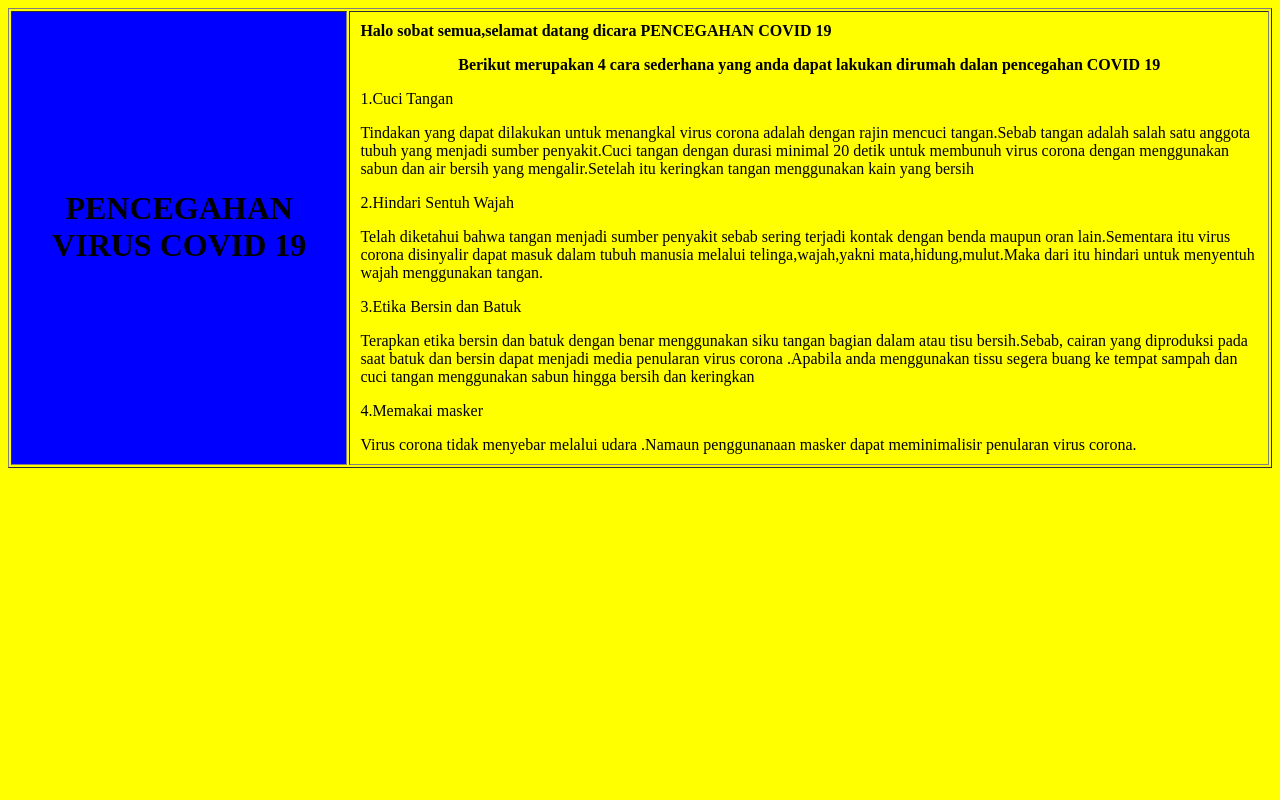
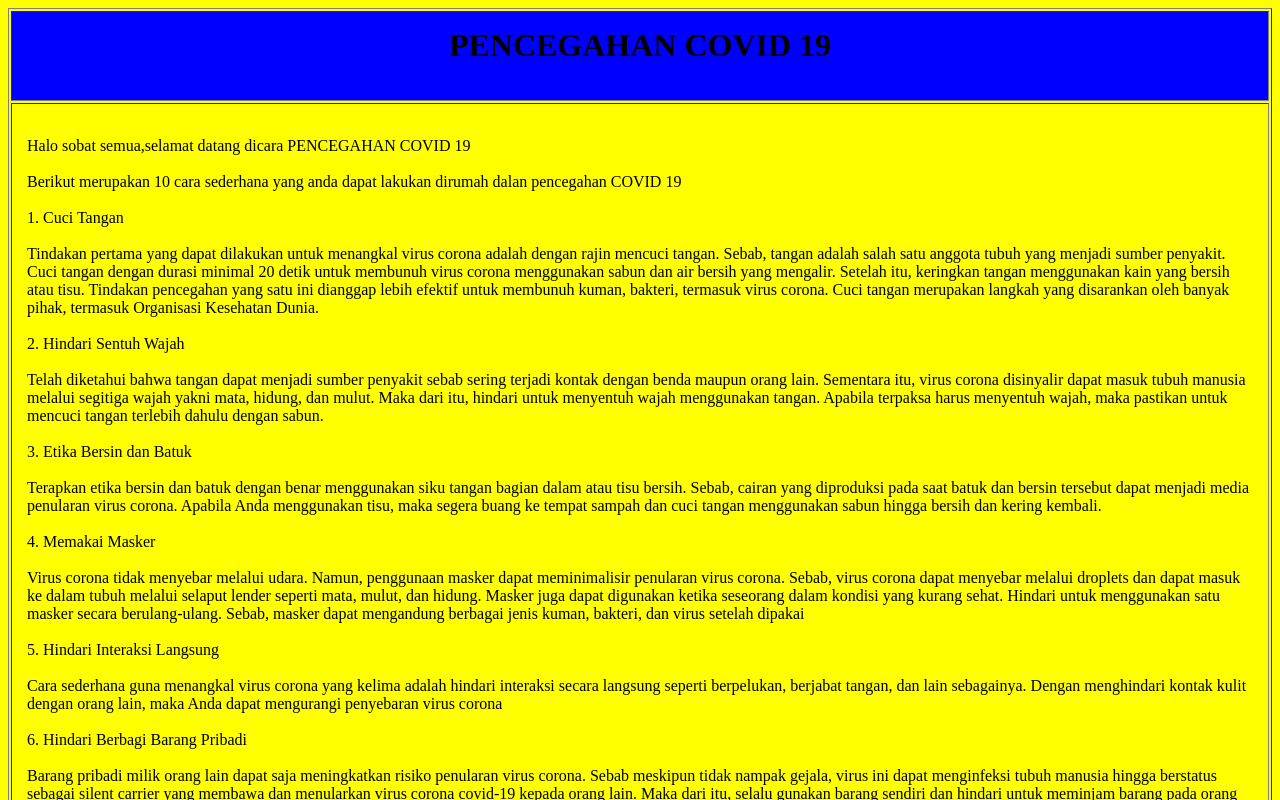
Before and after one commit to Anandatika/Anandatika.github.io, a plain HTML site: page index.html in a window 1280 px wide. Shown: the top 800 px of the page. Drawn offline with Linux system fonts and the light colour scheme.

Commit message:
INDEX.HTML

```diff
--- a/index.html
+++ b/index.html
@@ -3,20 +3,48 @@
   <title>PENCEGAHAN VIRUS COVID-19</title>
 </head>
 <body>
-<table border="1"cellpadding="10">
-  <td bgcolor="blue"><center><h1>PENCEGAHAN VIRUS COVID 19</h1></center></td>
-<td>
-<body bgcolor="yellow">
-<p><b>Halo sobat semua,selamat datang dicara PENCEGAHAN COVID 19</b></p>
-<p><center><b>Berikut merupakan 4 cara sederhana yang anda dapat lakukan dirumah dalan pencegahan COVID 19</b></center></p>
-<p>1.Cuci Tangan</p>
-<p> Tindakan yang dapat dilakukan untuk menangkal virus corona adalah dengan rajin mencuci tangan.Sebab tangan adalah salah satu anggota tubuh yang menjadi sumber penyakit.Cuci tangan dengan durasi minimal 20 detik untuk membunuh virus corona dengan menggunakan sabun dan air bersih yang mengalir.Setelah itu keringkan tangan menggunakan kain yang bersih</p>
-<p>2.Hindari Sentuh Wajah</p>
-<p>Telah diketahui bahwa tangan menjadi sumber penyakit sebab sering terjadi kontak dengan benda maupun oran lain.Sementara itu virus corona disinyalir dapat masuk dalam tubuh manusia melalui telinga,wajah,yakni mata,hidung,mulut.Maka dari itu hindari untuk menyentuh wajah menggunakan tangan.</p>
-<p>3.Etika Bersin dan Batuk</p>
-</p>Terapkan etika bersin dan batuk dengan benar  menggunakan siku tangan bagian dalam atau tisu bersih.Sebab, cairan yang diproduksi pada saat batuk dan bersin dapat menjadi media penularan virus corona .Apabila anda menggunakan tissu segera buang ke tempat sampah dan cuci tangan menggunakan sabun hingga bersih dan keringkan</p>
-<p>4.Memakai masker</p>
-<p>Virus corona tidak menyebar melalui udara .Namaun penggunanaan masker dapat meminimalisir  penularan virus corona.</p>
+<table width="100%"height="100%"cellpadding="15px"border="1"align="center">
+  <tr>
+    <td bgcolor="blue"align="center"><h1>PENCEGAHAN COVID 19</h1></td>
+  </tr>
+  <tr>
+    <td>
+      <body bgcolor="yellow"><br>Halo sobat semua,selamat datang dicara PENCEGAHAN COVID 19</br>
+<br>Berikut merupakan 10 cara sederhana yang anda dapat lakukan dirumah dalan pencegahan COVID 19</br>
+  <br>1. Cuci Tangan</br>
+<br>Tindakan pertama yang dapat dilakukan untuk menangkal virus corona adalah dengan rajin mencuci tangan. Sebab, tangan adalah salah satu anggota tubuh yang menjadi sumber penyakit.
+Cuci tangan dengan durasi minimal 20 detik untuk membunuh virus corona menggunakan sabun dan air bersih yang mengalir. Setelah itu, keringkan tangan menggunakan kain yang bersih atau tisu.
+Tindakan pencegahan yang satu ini dianggap lebih efektif untuk membunuh kuman, bakteri, termasuk virus corona. Cuci tangan merupakan langkah yang disarankan oleh banyak pihak, termasuk Organisasi Kesehatan Dunia.</br>
+  <br>2. Hindari Sentuh Wajah</br>
+<br>Telah diketahui bahwa tangan dapat menjadi sumber penyakit sebab sering terjadi kontak dengan benda maupun orang lain. Sementara itu, virus corona disinyalir dapat masuk tubuh manusia melalui segitiga wajah yakni mata, hidung, dan mulut.
+Maka dari itu, hindari untuk menyentuh wajah menggunakan tangan. Apabila terpaksa harus menyentuh wajah, maka pastikan untuk mencuci tangan terlebih dahulu dengan sabun.</br>
+<br>3. Etika Bersin dan Batuk</br>
+</br>Terapkan etika bersin dan batuk dengan benar menggunakan siku tangan bagian dalam atau tisu bersih. Sebab, cairan yang diproduksi pada saat batuk dan bersin tersebut dapat menjadi media penularan virus corona.
+Apabila Anda menggunakan tisu, maka segera buang ke tempat sampah dan cuci tangan menggunakan sabun hingga bersih dan kering kembali.</br>
+<br>4. Memakai Masker</br>
+<br>Virus corona tidak menyebar melalui udara. Namun, penggunaan masker dapat meminimalisir penularan virus corona. Sebab, virus corona dapat menyebar melalui droplets dan dapat masuk ke dalam tubuh melalui selaput lender seperti mata, mulut, dan hidung.
+Masker juga dapat digunakan ketika seseorang dalam kondisi yang kurang sehat. Hindari untuk menggunakan satu masker secara berulang-ulang. Sebab, masker dapat mengandung berbagai jenis kuman, bakteri, dan virus setelah dipakai</br>
+<br>5. Hindari Interaksi Langsung</br>
+<br>Cara sederhana guna menangkal virus corona yang kelima adalah hindari interaksi secara langsung seperti berpelukan, berjabat tangan, dan lain sebagainya.
+Dengan menghindari kontak kulit dengan orang lain, maka Anda dapat mengurangi penyebaran virus corona</br>
+<br>6. Hindari Berbagi Barang Pribadi</br>
+<br>Barang pribadi milik orang lain dapat saja meningkatkan risiko penularan virus corona. Sebab meskipun tidak nampak gejala, virus ini dapat menginfeksi tubuh manusia hingga berstatus sebagai silent carrier yang membawa dan menularkan virus corona covid-19 kepada orang lain.
+Maka dari itu, selalu gunakan barang sendiri dan hindari untuk meminjam barang pada orang lain. Hal tersebut merupakan langkah yang dapat dilakukan untuk menekan laju penyebaran virus corona yang berbahaya</br>
+<br>7.Sosial Distancing</br>
+<br>Social atau physical distancing adalah salah satu imbauan yang sering digemakan oleh berbagai pihak. Sebab, dengan menjaga jarak antara satu sama lain dipercaya dapat mengurangi risiko penyebaran virus corona.
+Selalu perhatikan jarak fisik dengan orang lain yakni minimal 1 meter. Langkah ini dapat diterapkan saat berada di tempat umum ataupun saat di luar rumah guna menangkal virus masuk ke dalam tubuh dan menyebabkan masalah kesehatan yang serius.</br>
+<br>8.Cuci Bahan Makanan</br>
+<br>Cuci selalu bahan makanan yang diperoleh sebelum mengolahnya. Sebab, pada bahan makanan selalu saja terdapat kemungkinan adanya kuman, bakteri, hingga virus corona.
+Anda dapat mencuci bahan makanan sebelum disimpan di dalam lemari pendingin dengan menggunakan larutan hidrogen peroksida ataupun cuka yang dapat membunuh bakteri, kuman, dan virus dengan cukup efektif.</br>
+<br>9.Cuci Perabot Rumah</br>
+<br>Virus corona dapat menempel pada permukaan benda yang sering terjadi interaksi. Maka dari itu, bersihkan selalu perabotan rumah secara rutin.
+Bila perlu, semprotkan cairan disinfektan setiap pagi dan sore hari yakni sebelum dan setelah beraktivitas guna membunuh virus corona.</br>
+<br>10.Tingkatkan Imun Tubuh</br>
+<br>Tidak hanya melakukan tindakan pencegahan di luar jaringan tubuh, namun Anda juga perlu melakukan tindakan pencegahan dari dalam tubuh.
+Caranya adalah dengan meningkatkan imunitas atau sistem kekebalan tubuh terhadap berbagai virus termasuk virus corona covid-19. Beberapa cara yang dapat dilakukan untuk meningkatkan imunitas tubuh adalah dengan melakukan aktivitas fisik secara rutin dan mengonsumsi makanan sehat yang dapat meningkatkan sistem kekebalan tubuh.</br>
+<br>
+<p><center><b><i> #DIRUMAHAJA #JAGAPOLAHIDUPSEHAT</i></b></center></p>
 </td>
+</tr>
 </body>
 </html>
```
